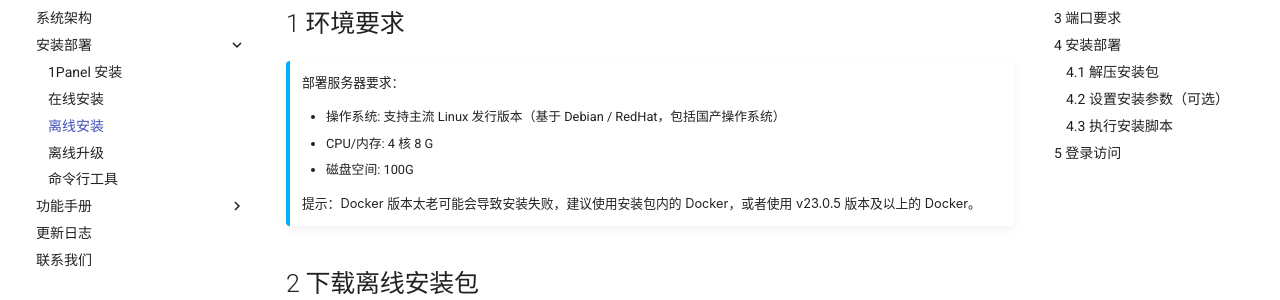
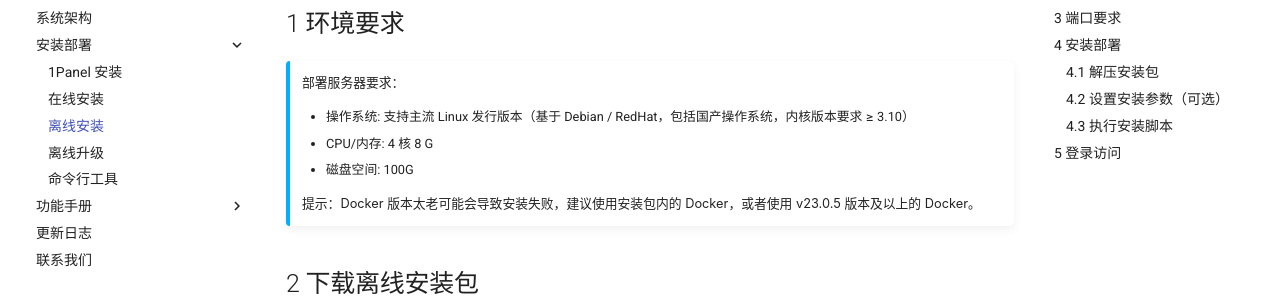
Before and after one commit to xinxin11/CordysCRM, an MkDocs documentation site: the page built from docs/manual/installation/offline_installtion.md, in a window 1280 px wide and 900 px high. Shown: the part 204-504 px from the top of the window. Built offline with MkDocs 1.6.1 and Material for MkDocs 9.7.7, drawn with Linux system fonts in a browser that asks for light colours; comment, search, counter and statistics services are not loaded; the version menu is left out.

Commit message:
Update OS requirements in offline installation guide

```diff
--- a/docs/manual/installation/offline_installtion.md
+++ b/docs/manual/installation/offline_installtion.md
@@ -3,7 +3,7 @@
 !!! Abstract ""
     部署服务器要求：
 
-    - 操作系统: 支持主流 Linux 发行版本（基于 Debian / RedHat，包括国产操作系统）
+    - 操作系统: 支持主流 Linux 发行版本（基于 Debian / RedHat，包括国产操作系统，内核版本要求 ≥ 3.10）
     - CPU/内存: 4 核 8 G
     - 磁盘空间: 100G
 
```
